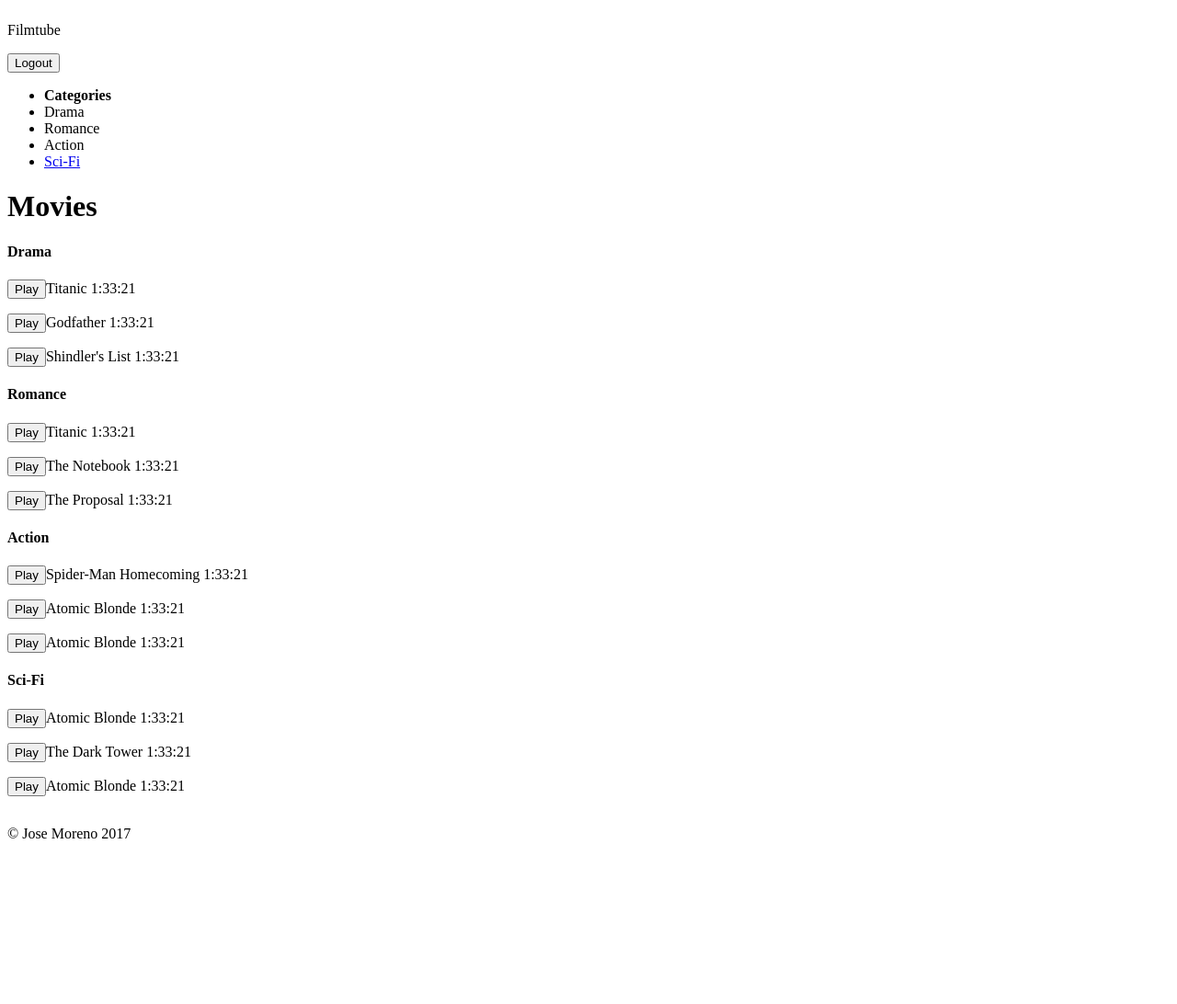
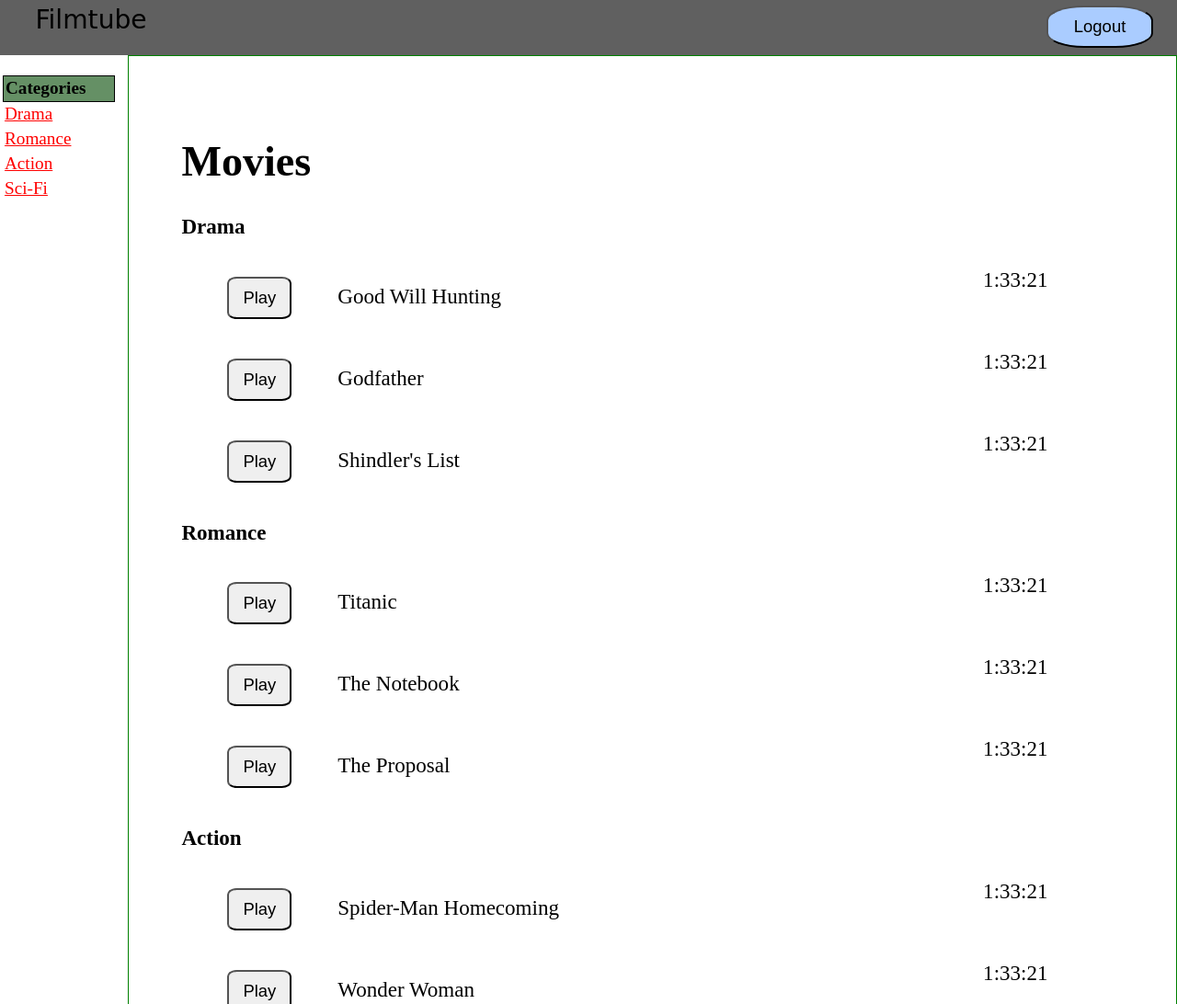
Before and after one commit to josemoreno90/phase-2-challenge, a plain HTML site: page part-3/index.html in a window 1280 px wide. Shown: the top 1092 px of the page at 92% size. Before the commit the page ends 940 px from the top, so only its background shows below. Drawn offline with Linux system fonts and the light colour scheme.

Commit message:
Add classes and ids to html, finish CSS

```diff
--- a/part-3/index.html
+++ b/part-3/index.html
@@ -7,26 +7,24 @@
   </head>
   <body>
     <header id = 'header'>
-      <nav id="navigation">
         <p id = 'header-logo'>Filmtube</p>
         <button id="logOutBtn">Logout</button>
-      </nav>
     </header>
     <div class = 'aside-main'>
     <aside id= 'categories'>
         <ul id= 'category-list'>
           <li id = 'category'><strong>Categories</strong></li>
-          <li>Drama</li>
-          <li>Romance</li>
-          <li>Action</li>
+          <li><a href="#drama">Drama</a></li>
+          <li><a href="#romance">Romance</a></li>
+          <li><a href="#action">Action</a></li>
           <li><a href= '#sci-fi'>Sci-Fi</a></li>
 
         </ul>
       </aside>
         <main class='container'>
           <h1>Movies</h1>
-          <h4>Drama</h4>
-          <button class = 'movie-btn'>Play</button><span>Titanic</span>
+          <h4 id="drama">Drama</h4>
+          <button class = 'movie-btn'>Play</button><span>Good Will Hunting</span>
           <span class = "time-span">1:33:21</span>
           <p></p>
           <button class = 'movie-btn'>Play</button><span>Godfather</span>
@@ -35,7 +33,7 @@
           <button class = 'movie-btn'>Play</button><span>Shindler's List</span>
           <span class = "time-span">1:33:21</span>
           <p></p>
-          <h4>Romance</h4>
+          <h4 id = "romance">Romance</h4>
           <button class = 'movie-btn'>Play</button><span>Titanic</span>
           <span class = "time-span">1:33:21</span>
           <p></p>
@@ -45,24 +43,24 @@
           <button class = 'movie-btn'>Play</button><span>The Proposal</span>
           <span class = 'time-span'>1:33:21</span>
           <p></p>
-          <h4>Action</h4>
+          <h4 id = "action">Action</h4>
           <button class = 'movie-btn'>Play</button><span>Spider-Man Homecoming</span>
           <span class = "time-span">1:33:21</span>
           <p></p>
-          <button class = 'movie-btn'>Play</button><span>Atomic Blonde</span>
+          <button class = 'movie-btn'>Play</button><span>Wonder Woman</span>
           <span class = 'time-span'>1:33:21</span>
           <p></p>
-          <button class = 'movie-btn'>Play</button><span>Atomic Blonde</span>
+          <button class = 'movie-btn'>Play</button><span>The Matrix</span>
           <span class = 'time-span'>1:33:21</span>
           <p></p>
           <h4 id = "sci-fi">Sci-Fi</h4>
-          <button class = 'movie-btn'>Play</button><span>Atomic Blonde</span>
+          <button class = 'movie-btn'>Play</button><span>Star Wars</span>
           <span class = 'time-span'>1:33:21</span>
           <p></p>
-          <button class = 'movie-btn'>Play</button><span>The Dark Tower</span>
+          <button class = 'movie-btn'>Play</button><span>Alien</span>
           <span class = "time-span">1:33:21</span>
           <p></p>
-          <button class = 'movie-btn'>Play</button><span>Atomic Blonde</span>
+          <button class = 'movie-btn'>Play</button><span>Avatar</span>
           <span class = 'time-span'>1:33:21</span>
           <p></p>
         </main>
--- a/part-3/styles.css
+++ b/part-3/styles.css
@@ -1,6 +1,123 @@
-body {
-  height: 100%;
-  width: 100%;
-  display: flex;
-  flex-direction: column;
+main {
+  border: .1px solid green;
+
 }
+
+body, html {
+  font-size: 1vw;
+  margin:0px;
+  padding:0px;
+  height:100%;
+  min-width:760px;
+  text-align:center;
+}
+
+
+
+#header {
+	position:relative;
+	height:60px;
+	background-color: #606060;
+  width:100%;
+
+
+}
+#header-logo{
+  padding-top:.4%;
+  padding-left:3%;
+  font-size:2.2em;
+  margin:0;
+  float:left;
+  font-family:cursive;
+}
+
+#logOutBtn {
+  float:right;
+  margin-top:.5%;
+  margin-right:2%;
+  background-color: #acf;
+  color:black;
+  padding:10px 28px;
+  border-radius:35%;
+  text-align: center;
+  font-size: 145%;
+}
+
+#categories {
+  display:inline-block;
+  background-color:white ;
+  padding-bottom:10px;
+  width: 10%;
+  list-style:none;
+  font-size:150%;
+  text-align:left;
+  overflow: auto;
+  min-height: 100%;
+  float:left;
+
+}
+
+li,ul {
+  display:block;
+  list-style-type:none;
+  padding:2%;
+}
+
+.container {
+  float:right;
+  width:80%;
+  margin:0;
+  padding:4.5%;
+  text-align:left;
+  font-size:180%;
+  height:100%;
+
+
+}
+.aside-main {
+  overflow:hidden;
+  margin: 0;
+  background-color:white;
+
+}
+
+.movie-btn {
+  padding:10px 15px;
+  font-size:80%;
+  border-radius:15%;
+  margin: 10px 50px;
+}
+
+.time-span {
+  padding-right:8%;
+  float:right
+}
+
+.copyright {
+	height:5%;
+	background-color: #606060;
+  width:100%;
+  font-size:100%;
+  padding-top:1%;
+  line-height:1;
+}
+
+#category {
+  border: 1px solid black;
+  background-color: #659065;
+  padding:2%;
+}
+
+a:link {
+    color: red;
+}
+
+/* visited link */
+a:visited {
+    color: green;
+}
+
+/* mouse over link */
+a:hover {
+    color: hotpink;
+}
```
